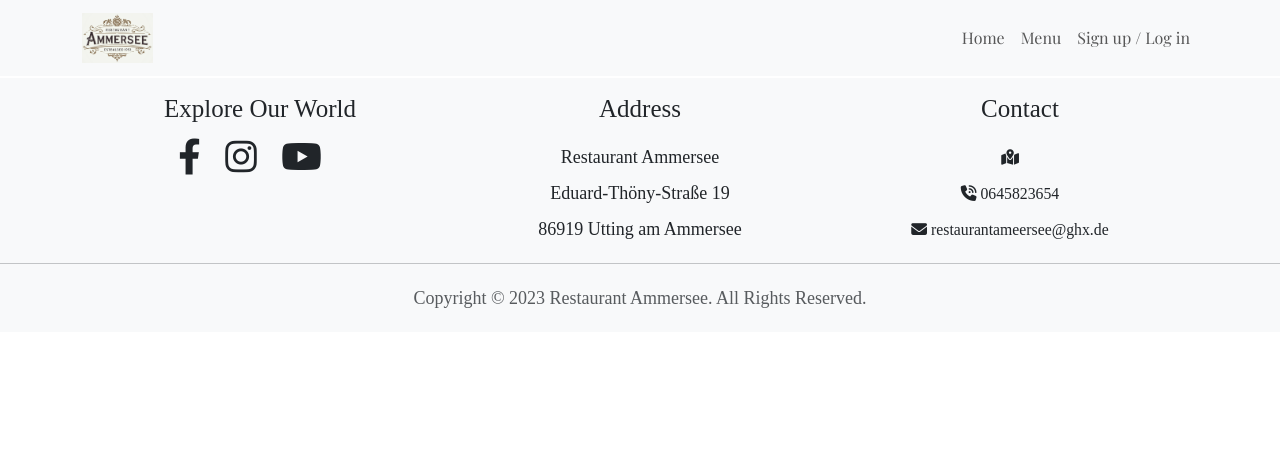
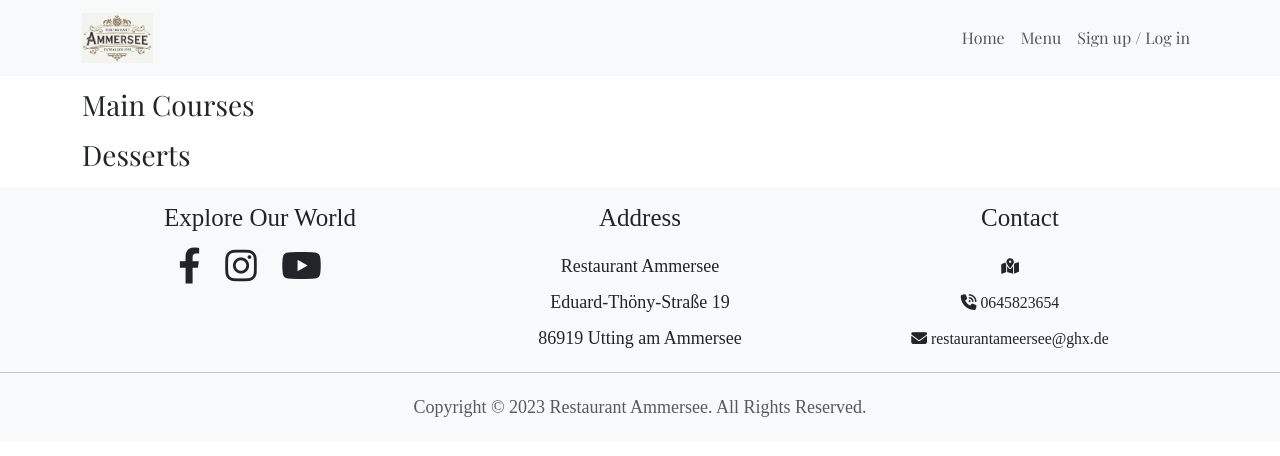
Before and after one commit to Amila3951/restaurant_ammersee, a Django app: page /restaurant/menu/ in a window 1280 px wide. Shown: the top 456 px of the page. Run offline with Django 4.2, Linux system fonts and the light colour scheme; tables that the repository leaves empty hold one stand-in row (values such as "Sample post").

Commit message:
Added menu.html

```diff
--- a/restaurant/templates/reservations/menu.html
+++ b/restaurant/templates/reservations/menu.html
@@ -2,9 +2,41 @@
 
 {% block content %}
   <h2>Our Menu</h2>
-  <ul>
-    {% for dish in dishes %}
-      <li>{{ dish.name }} - {{ dish.description }} ({{ dish.price }} €)</li>
-    {% endfor %}
-  </ul>
+  <div class="container">
+    <div class="row">
+      <div class="col-md-6">
+        <h3>Appetizers</h3>
+        <ul>
+          {% for dish in dishes %}
+            {% if dish.category == 'appetizer' %}
+              <li>{{ dish.name }} - {{ dish.description }} ({{ dish.price }} €)</li>
+            {% endif %}
+          {% endfor %}
+        </ul>
+
+        <h3>Main Courses</h3>
+        <ul>
+          {% for dish in dishes %}
+            {% if dish.category == 'main' %}
+              <li>{{ dish.name }} - {{ dish.description }} ({{ dish.price }} €)</li>
+            {% endif %}
+          {% endfor %}
+        </ul>
+
+        <h3>Desserts</h3>
+        <ul>
+          {% for dish in dishes %}
+            {% if dish.category == 'dessert' %}
+              <li>{{ dish.name }} - {{ dish.description }} ({{ dish.price }} €)</li>
+            {% endif %}
+          {% endfor %}
+        </ul>
+      </div>
+      <div class="col-md-6">
+        <h3>Drinks</h3>
+        <ul>
+          </ul>
+      </div>
+    </div>
+  </div>
 {% endblock %}
```
